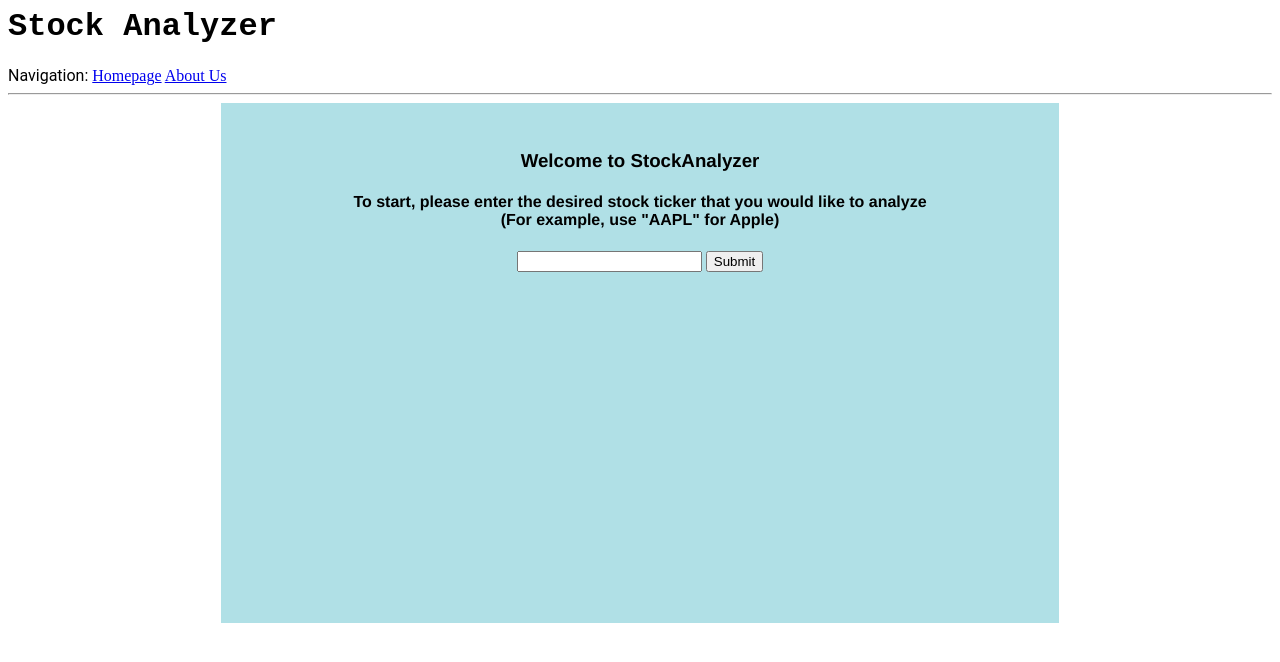
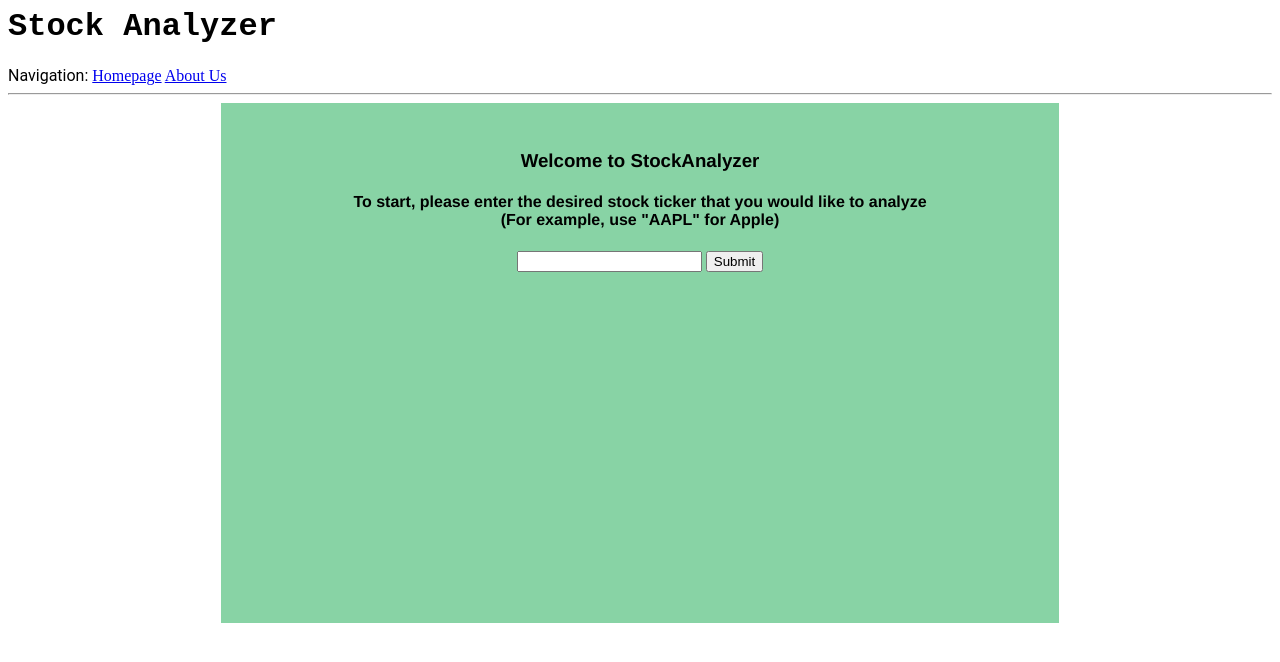
Before and after one commit to dchen327/stockanalyzer-flask, a Flask app: page / in a window 1280 px wide. Shown: the top 662 px of the page. Run offline with Flask 2, Linux system fonts and the light colour scheme.

Commit message:
changed the base color, formatted some stuff

```diff
--- a/app/templates/index.html
+++ b/app/templates/index.html
@@ -1,13 +1,14 @@
-{% extends "base.html" %}
-{% block content %}
+{% extends "base.html" %} {% block content %}
 <!DOCTYPE html>
 <html>
+
 <head>
     <meta http-equiv="content-type" content="text/html; charset=UTF-8">
     <title>Stock Analyzer</title>
 </head>
+
 <body>
-    <div style="height:500px;width:60%;background-color:powderblue;margin:auto;text-align:center;padding: 10px 40px 10px 40px">
+    <div style="height:500px;width:60%;background-color:#88d3a5;margin:auto;text-align:center;padding: 10px 40px 10px 40px">
         <br>
         <h3><span style="font-family: Helvetica,Arial,sans-serif;">Welcome to
           StockAnalyzer</span></h3>
@@ -23,5 +24,6 @@
     {% endif %}
     <br>
 </body>
+
 </html>
 {% endblock %}
```
Also changed, not shown: app/templates/about.html (+5 -3 lines). Lines whose indentation alone changed are shown as unchanged.
